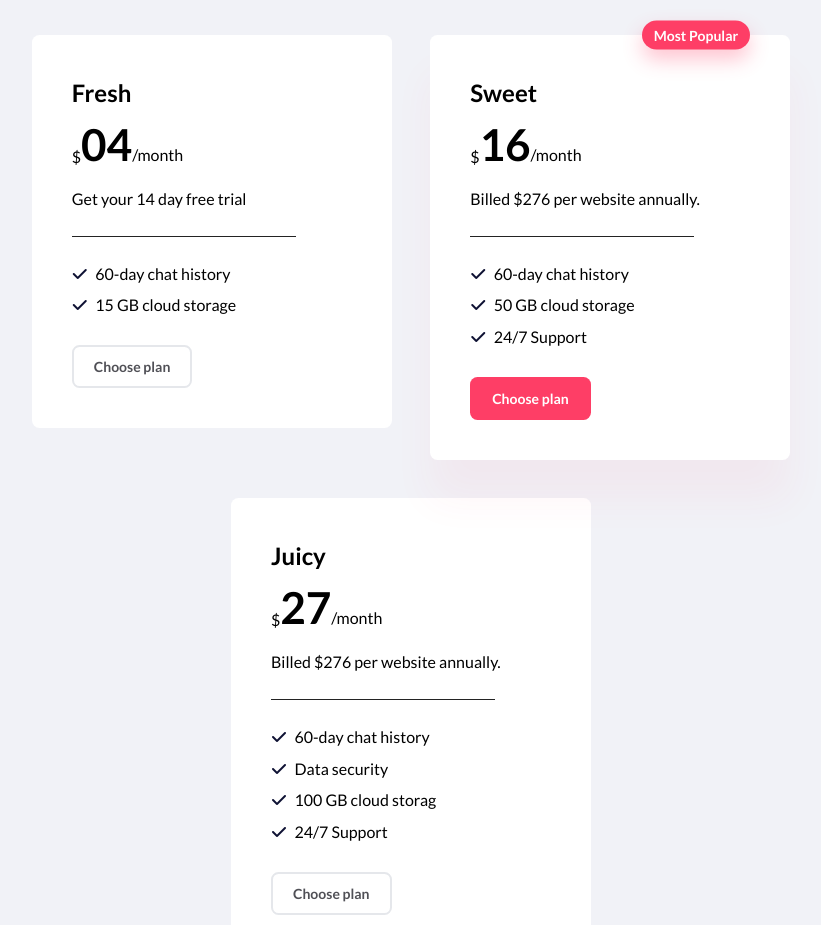
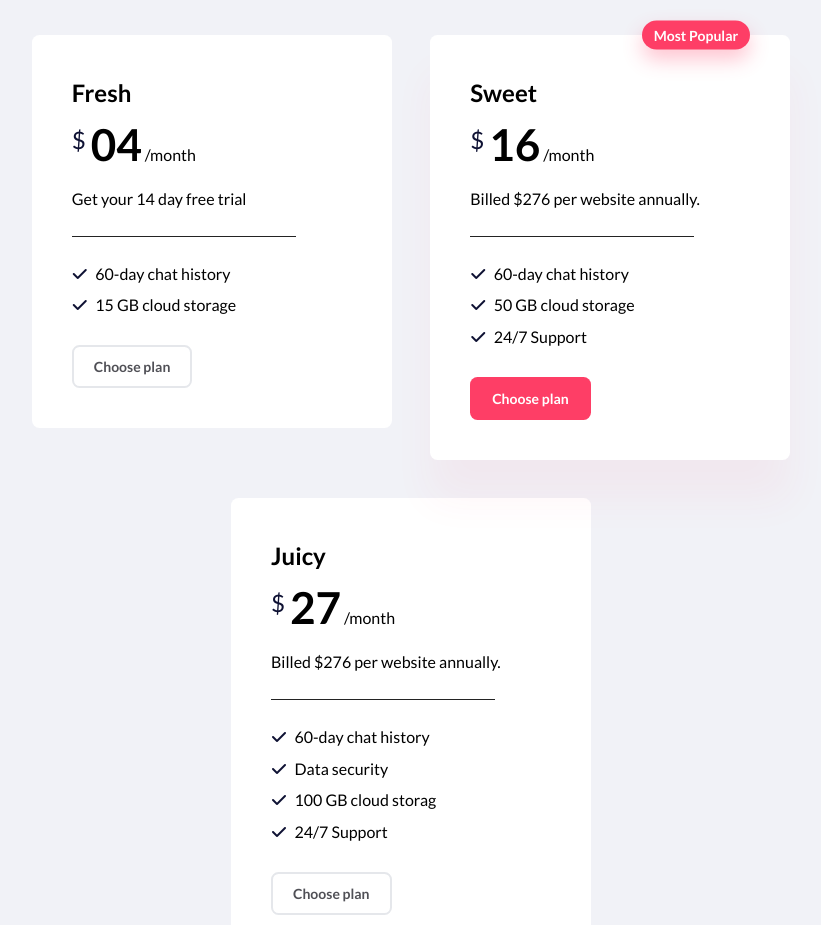
Before and after one commit to youness-159/Mabit_landing-page, a website: page src/pug/index.pug in a window 1280 px wide. Shown: the part 5149-6074 px from the top of the page, without its empty margins (229-1050 px from the left). Drawn offline with nearby package versions, Linux system fonts and the light colour scheme; files that its build step writes are made by us from their sources; files whose address does not match are found by name.

Commit message:
styling price

```diff
--- a/src/pug/components/price.pug
+++ b/src/pug/components/price.pug
@@ -3,9 +3,9 @@ mixin price(data,i)
     li.bg-white.rounded-xl.transition.shrink-0(class='p-[4rem] w-[36rem]  hover:shadow-2xl hover:shadow-red-transparent3 duration-[.3s]')
       label.text-2xl.font-semibold(class='mb-[2rem]') #{data.label}
       p(class='mb-[1rem]')
-        span.align-text-top $
+        sup.text-2xl.mr-2.mt-2.text-dark2 $
         strong.text-4xl.font-bold #{data.price}
-        span /month
+        span &nbsp;/month
       span.text-base #{data.paragraph}
       .line.bg-dark1(class='mt-[2.5rem] w-[80%] h-[1px]')
       ul.features.flex.flex-col.gap-3(class='mt-[2.5rem]')
@@ -20,9 +20,9 @@ mixin price(data,i)
     li.bg-white.rounded-xl.transition.shrink-0(class="p-[4rem] w-[36rem] shadow-2xl shadow-red-transparent3 duration-[.3s] after:content-['Most_Popular'] after:z-50  after:px-[1.2rem] after:py-[.4rem] after:text-nowrap after:text-white after:text-[1.4rem] after:font-semibold after:flex after:items-center after:justify-center after:rounded-full  after:bg-red after:shadow-md after:shadow-red-transparent2  after:absolute relative after:top-0 after:right-16 after:-translate-y-1/2 ")
       label.text-2xl.font-semibold(class='mb-[1.7rem]') #{data.label}
       p(class='mb-[1rem]')
-        span.align-text-top $
+        sup.text-2xl.mr-2.mt-2.text-dark2 $
         strong.text-4xl.font-bold #{data.price}
-        span /month
+        span &nbsp;/month
       span.text-base #{data.paragraph}
       .line.bg-dark1(class='mt-[2.5rem] w-[80%] h-[1px]')
       ul.features.flex.flex-col.gap-3(class='mt-[2.5rem]')
```
Also changed, not shown: public/index.html, public/output.css.
